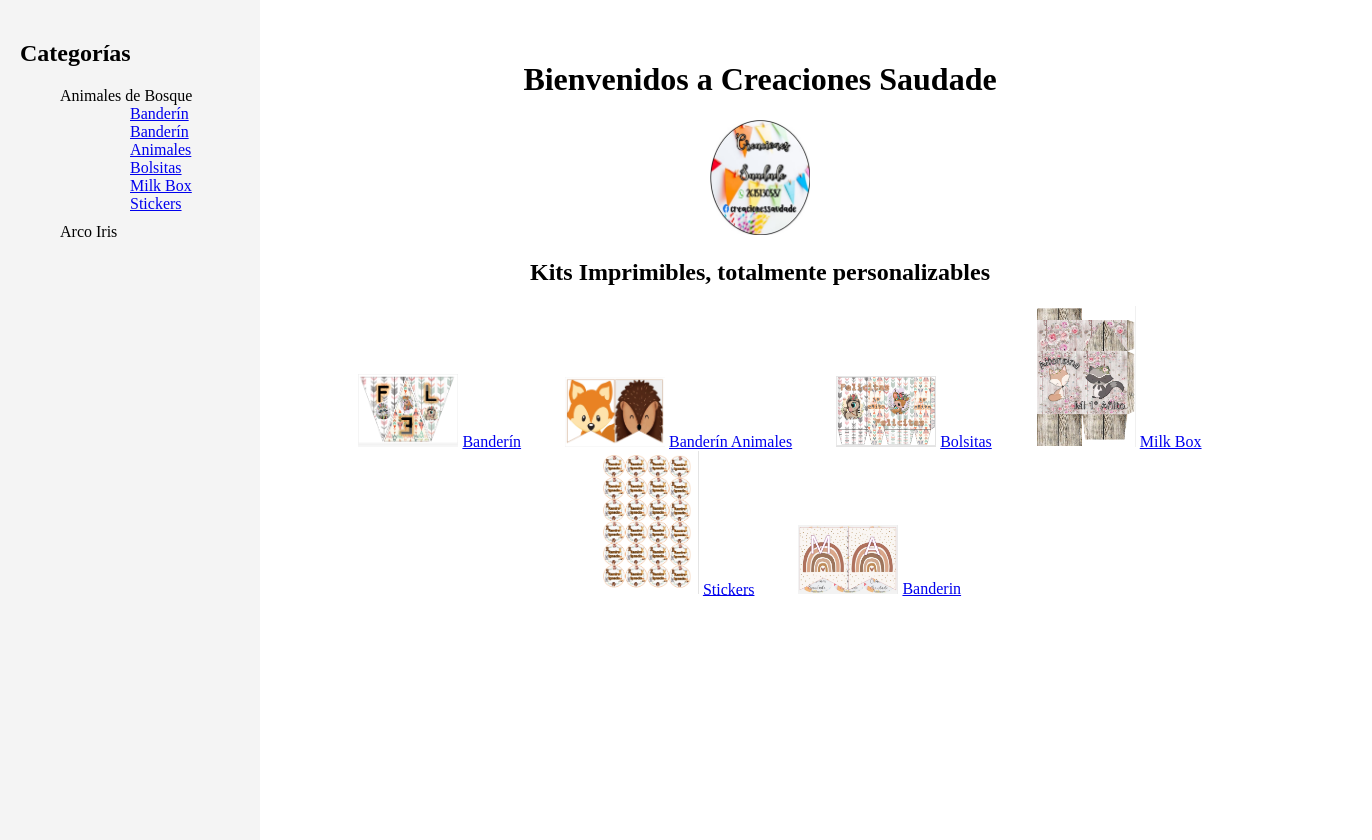
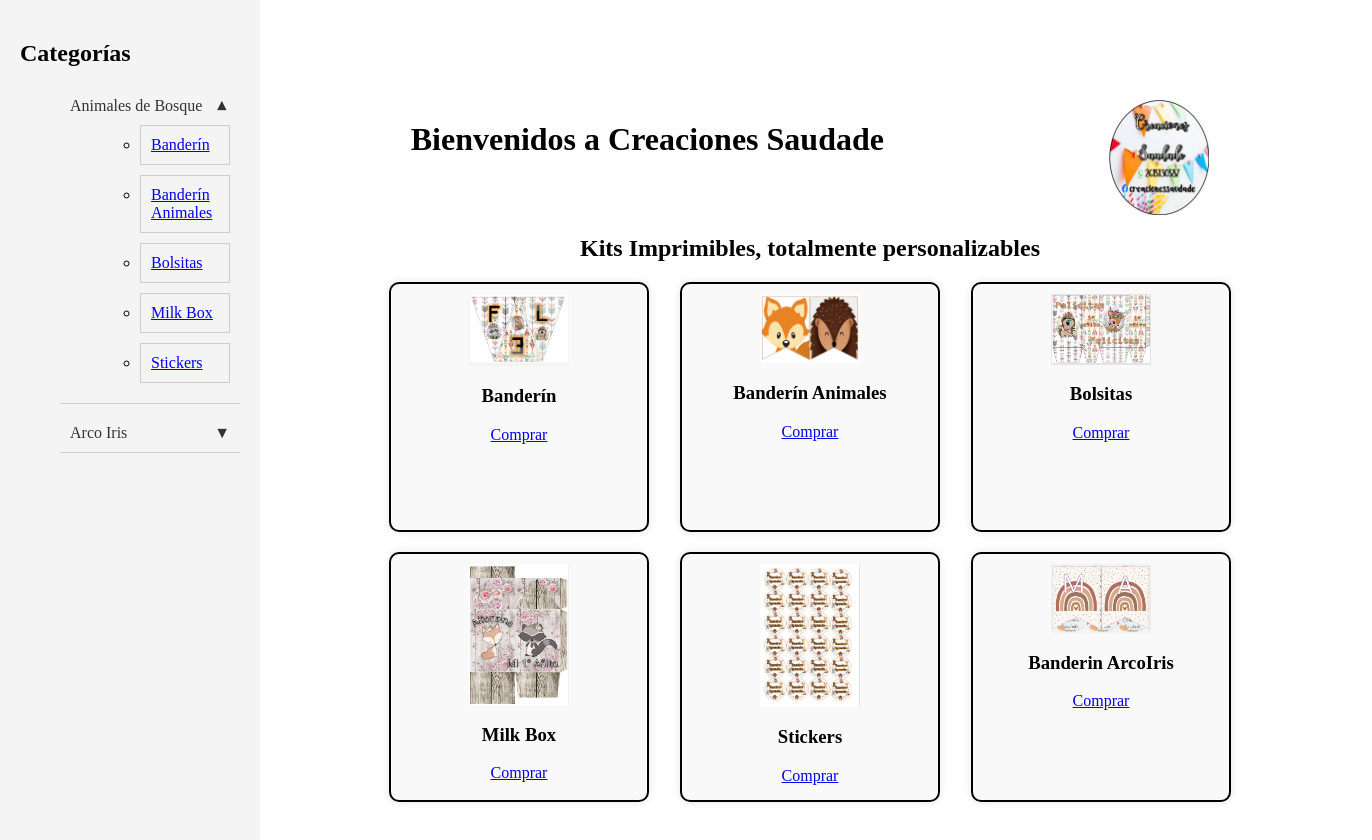
Before and after one commit to Nannys-cmd/TiendaOnline, a website: page index.html in a window 1280 px wide. Both pictures are taken after a click on the item "Animales de Bosque". Shown: the whole page, 1372 px wide, since content can reach past the window. Before the commit the page ends 800 px from the top, so only its background shows below. Drawn offline with Linux system fonts and the light colour scheme.

Commit message:
Corrigiendo Estilos

```diff
--- a/index.html
+++ b/index.html
@@ -13,40 +13,27 @@
     <div class="sidebar">
         <h2>Categorías</h2>
         <ul>
-            <li class="category">Animales de Bosque
+            <li class="category">
+                <a href="#" class="category-link">Animales de Bosque
                 <ul class="subcategory">
-                    <li class="product">
-                        <a href="productos/productos/banderin/banderin.html"
-                            onclick="realizarCompra('Banderín')">Banderín</a>
-                    </li>
-                    <li class="product">
-                        <a href="productos/productos/banderinAnimales/banderinAnimales.html"
-                            onclick="realizarCompra('Banderín Animales')">Banderín Animales</a>
-                    </li>
-                    <li class="product">
-                        <a href="productos/productos/bolsitas/bolsitas.html"
-                            onclick="realizarCompra('Bolsitas')">Bolsitas</a>
-                    </li>
-                    <li class="product">
-                        <a href="productos/productos/milkbox/milkbox.html" onclick="realizarCompra('Milk Box')">Milk
-                            Box</a>
-                    </li>
-                    <li class="product"><a href="productos/productos/stickers/stickers.html"
-                            onclick="realizarCompra('Stickers')">Stickers</a>
-                    </li>
+                    <li class="product"><a href="productos/productos/banderin/banderin.html">Banderín</a></li>
+                    <li class="product"><a href="productos/productos/banderinAnimales/banderinAnimales.html">Banderín Animales</a></li>
+                    <li class="product"><a href="productos/productos/bolsitas/bolsitas.html">Bolsitas</a></li>
+                    <li class="product"><a href="productos/productos/milkbox/milkbox.html">Milk Box</a></li>
+                    <li class="product"><a href="productos/productos/stickers/stickers.html">Stickers</a></li>
                 </ul>
             </li>
-            <li class="category">Arco Iris
+            <li class="category">
+                <a href="#" class="category-link">Arco Iris
                 <ul class="subcategory">
-                    <li class="product">
-                        <a href="productos/productos2/banderin/banderin.html" onclick="realizarCompra('Banderin')">Banderin</a>
-                    </li>
-                    <li class="product">Producto 2</li>
+                    <li class="product"><a href="productos/productos2/banderin/banderin.html">Banderin</a></li>
                     <!-- Agrega más productos de la categoría "Arco Iris" aquí -->
                 </ul>
             </li>
         </ul>
     </div>
+
+
 
     <!-- Contenido principal -->
     <div class="content-container">
@@ -54,34 +41,39 @@
         <img src="productos/logo.jpg" alt="Logo" style="width: 100px; height: auto;">
         <h2>Kits Imprimibles, totalmente personalizables</h2>
 
-        <ul>
-            <li class="product">
+        <div class="products-grid">
+            <div class="product">
                 <img src="productos/productos/banderin/banderin01.jpg" alt="Banderín">
-                <a href="productos/productos/banderin/banderin.html" onclick="realizarCompra('Banderín')">Banderín</a>
-            </li>
-            <li class="product">
+                <h3>Banderín</h3>
+                <a href="productos/productos/banderin/banderin.html" onclick="realizarCompra('Banderín')">Comprar</a>
+            </div>
+            <div class="product">
                 <img src="productos/productos/banderinAnimales/banderinAnimales01.jpg" alt="Banderín Animales">
-                <a href="productos/productos/banderinAnimales/banderinAnimales.html"
-                    onclick="realizarCompra('Banderín Animales')">Banderín Animales</a>
-            </li>
-            <li class="product">
+                <h3>Banderín Animales</h3>
+                <a href="productos/productos/banderinAnimales/banderinAnimales.html" onclick="realizarCompra('Banderín Animales')">Comprar</a>
+            </div>
+            <div class="product">
                 <img src="productos/productos/bolsitas/bolsitas01.jpg" alt="Bolsitas">
-                <a href="productos/productos/bolsitas/bolsitas.html" onclick="realizarCompra('Bolsitas')">Bolsitas</a>
-            </li>
-            <li class="product">
+                <h3>Bolsitas</h3>
+                <a href="productos/productos/bolsitas/bolsitas.html" onclick="realizarCompra('Bolsitas')">Comprar</a>
+            </div>
+            <div class="product">
                 <img src="productos/productos/milkbox/milkbox01.jpg" alt="Milk Box">
-                <a href="productos/productos/milkbox/milkbox.html" onclick="realizarCompra('Milk Box')">Milk Box</a>
-            </li>
-            <li class="product">
+                <h3>Milk Box</h3>
+                <a href="productos/productos/milkbox/milkbox.html" onclick="realizarCompra('Milk Box')">Comprar</a>
+            </div>
+            <div class="product">
                 <img src="productos/productos/stickers/stickers01.jpg" alt="Stickers">
-                <a href="productos/productos/stickers/stickers.html" onclick="realizarCompra('Stickers')">Stickers</a>
-            </li>
-            <li class="product">
+                <h3>Stickers</h3>
+                <a href="productos/productos/stickers/stickers.html" onclick="realizarCompra('Stickers')">Comprar</a>
+            </div>
+            <div class="product">
                 <img src="productos/productos2/banderin/banderin01.jpg" alt="Banderin ArcoIris">
-                <a href="productos/productos2/banderin/banderin.html" onclick="realizarCompra('Stickers')">Banderin</a>
-            </li>
-            <!-- Puedes agregar más productos y categorías según sea necesario -->
-        </ul>
+                <h3>Banderin ArcoIris</h3>
+                <a href="productos/productos2/banderin/banderin.html" onclick="realizarCompra('Banderin ArcoIris')">Comprar</a>
+            </div>
+            <!-- Puedes agregar más productos según sea necesario -->
+        </div>
     </div>
 
     <!-- Incluye el nuevo script -->
--- a/styles.css
+++ b/styles.css
@@ -3,35 +3,34 @@ header {
   display: flex;
   flex-direction: column;
   align-items: center;
+  justify-content: center;
   text-align: center;
+  padding: 50px;
+  background-color: #f4f4f4;
+  margin-bottom: 50px; /* Añade un margen inferior para separar el encabezado del contenido principal */
 }
 
 .logo {
-  margin-bottom: 20px; /* Ajusta el margen inferior del logo según sea necesario */
+  margin-bottom: 50px; /* Ajusta el margen inferior del logo según sea necesario */
 }
 
+/* Estilos para el sidebar */
 .sidebar {
-  width: 220px; /* Ancho del menú lateral */
+  width: 220px;
   background-color: #f4f4f4;
   padding: 20px;
   position: fixed;
   top: 0;
   left: 0;
   height: 100%;
-  overflow-x: hidden; /* Oculta el desplazamiento horizontal */
+  overflow-x: hidden;
 }
 
 .category {
   list-style: none;
   margin-bottom: 10px;
-}
-
-.category > ul {
-  display: none; /* Oculta las subcategorías por defecto */
-}
-
-.category.active > ul {
-  display: block; /* Muestra las subcategorías cuando la categoría está activa */
+  padding: 10px;
+  border-bottom: 1px solid #ccc;
 }
 
 .category > a {
@@ -39,36 +38,102 @@ header {
   color: #333;
   display: block;
   cursor: pointer;
+  position: relative;
 }
 
-.category > a:hover {
-  color: #555;
+.category > a::after {
+  content: "▼";
+  position: absolute;
+  right: 0;
+  top: 0;
+  transition: all 0.3s;
+}
+
+.category.active > a::after {
+  transform: rotate(180deg);
+}
+
+.category > ul {
+  display: none;
+  margin-top: 10px;
+}
+
+.category.active > ul {
+  display: block;
 }
 
 .subcategory {
-  margin-left: 10px; /* Ajusta la indentación de las subcategorías */
+  margin-left: 10px;
 }
 
-.product {
-  margin-left: 20px; /* Ajusta la indentación de los productos */
+.sidebar .product {
+  margin-left: 20px;
+  border: 1px solid #ccc;
+  padding: 10px;
+  margin-bottom: 10px;
+}
+
+.sidebar .product h3 {
+  margin-top: 0;
+}
+
+.sidebar .product img {
+  display: block;
+  margin: 10px auto;
 }
 
 /* Estilos para el contenido principal */
 .content-container {
-  margin-left: 240px; /* Ancho del menú lateral + 20px de espacio adicional */
-  margin-top: 20px;
-  padding: 20px;
-  text-align: center; /* Centra el texto en el contenido principal */
+  margin-left: 240px;
+  margin-top: 50px;
+  padding: 50px;
+  display: flex;
+  flex-wrap: wrap;
+  justify-content: space-around; /* Cambia space-between a space-around para distribuir los productos de manera más uniforme */
+  width: calc(100% - 240px); /* Utiliza calc() para restar el ancho del menú lateral del ancho total */
+}
+
+/* Estilos para la cuadrícula de productos */
+.products-grid {
+  display: flex; /* Cambia a flexbox para que los productos se alineen en una fila */
+  flex-wrap: wrap; /* Permite que los productos se envuelvan a la siguiente fila si no hay suficiente espacio */
+  justify-content: space-between; /* Distribuye los productos uniformemente en el espacio disponible */
 }
 
 /* Estilos para los productos */
-.product {
-  display: inline-block;
-  margin-right: 20px;
+.content-container .product {
+  width: calc(33.33% - 20px); /* Ancho dinámico para que haya tres productos por fila con espacio entre ellos */
+  height: 250px; /* Altura fija */
+  border: 2px solid black;
+  padding: 10px;
+  text-align: center;
+  box-sizing: border-box; /* Asegura que el padding y el borde estén incluidos en el ancho y la altura */
+  background-color: #f9f9f9; /* Color de fondo */
+  border-radius: 10px; /* Bordes redondeados */
+  box-shadow: 0 0 10px rgba(0, 0, 0, 0.1); /* Sombra suave */
+  transition: all 0.3s; /* Transición suave de todos los estilos */
+  margin-bottom: 20px;
+  position: relative; /* Para posicionar el botón "comprar" dentro del contenedor */
 }
 
-/* Establecer un tamaño fijo para las imágenes de los productos */
-.product img {
-  width: 100px; /* Tamaño deseado */
+.content-container .product:hover {
+  transform: scale(1.05); /* Aumenta ligeramente el tamaño del producto al pasar el mouse */
+}
+
+.content-container .product img {
+  width: 100px;
   height: auto;
+  display: block;
+  margin: 0 auto;
 }
+
+.content-container .product p {
+  margin-bottom: 0;
+}
+
+/* Ajusta el ancho de los productos según sea necesario */
+@media (max-width: 768px) {
+  .content-container .product {
+    width: calc(50% - 20px); /* Dos productos por fila en dispositivos más pequeños */
+  }
+}
```
